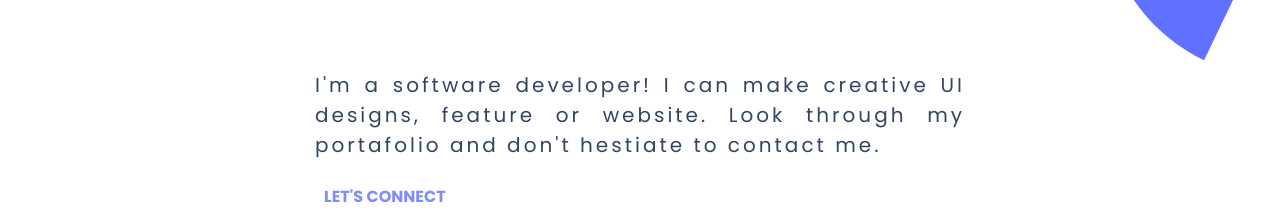
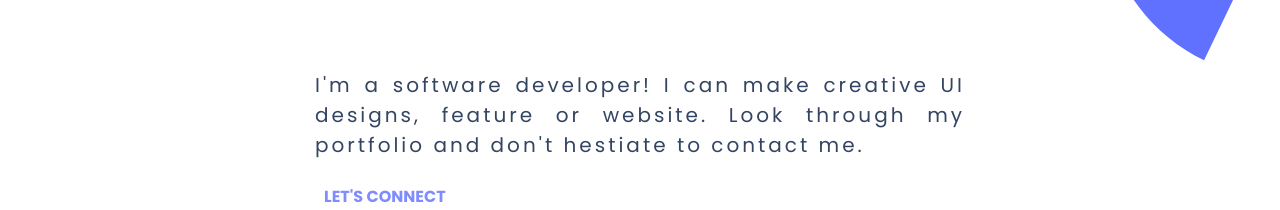
Before and after one commit to ghulamabbas10/Portfolio, a website: page index.html in a window 1280 px wide. Shown: the part 445-655 px from the top of the page. Drawn offline with Linux system fonts and the light colour scheme.

Commit message:
update index.html

```diff
--- a/index.html
+++ b/index.html
@@ -41,7 +41,7 @@
           <div class="description-container">
             <p class="description-item">
               I'm a software developer! I can make creative UI designs, feature
-              or website. Look through my portafolio and don't hestiate to
+              or website. Look through my portfolio and don't hestiate to
               contact me.
             </p>
           </div>
```
